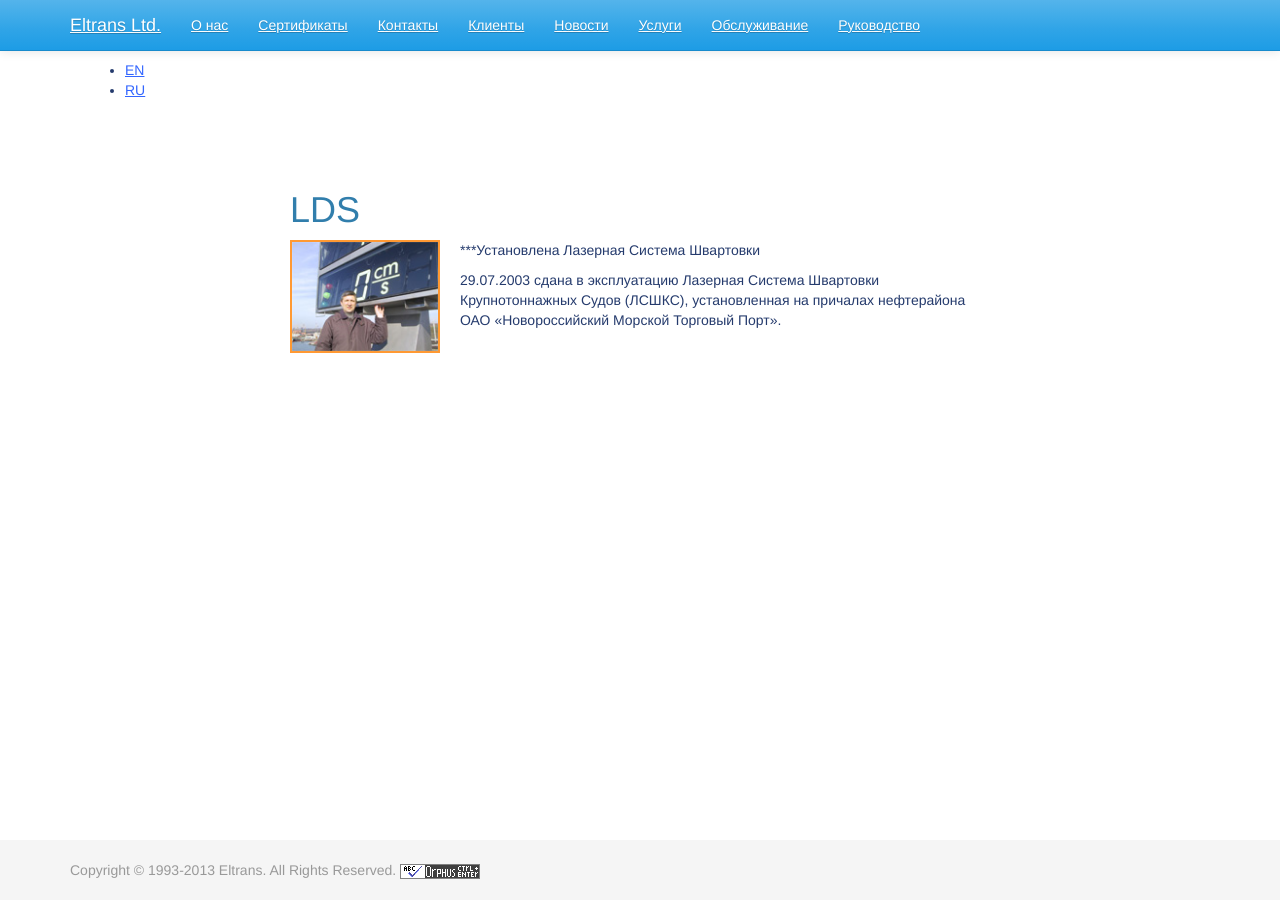
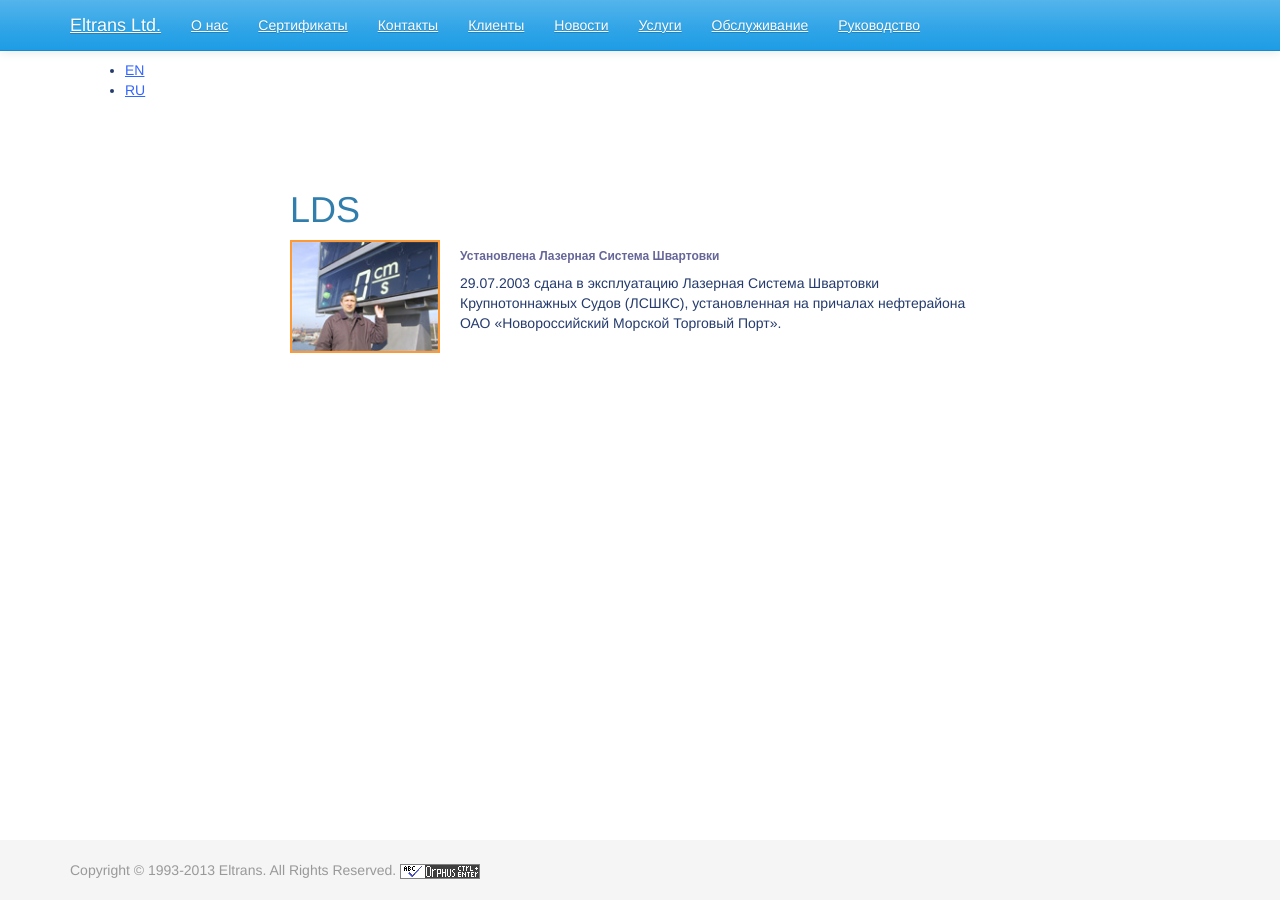
Before and after one commit to eltrans/eltrans.github.io, a Jekyll site: the page built from ru/news/_posts/2003-07-29-LDS.md, in a window 1280 px wide. Built offline with Jekyll 4.4.1, drawn with Linux system fonts in a browser that asks for light colours; nearby versions of some CDN libraries; library files that are not in the unit come from our copies.

```diff
--- a/ru/news/_posts/2003-07-29-LDS.md
+++ b/ru/news/_posts/2003-07-29-LDS.md
@@ -4,6 +4,7 @@ title: LDS
 lang: ru
 ---
 <img src="/images/lds.jpg" width="150" height="113" align="left" class="bleft" />
-***Установлена Лазерная Система Швартовки
+
+### Установлена Лазерная Система Швартовки
 
 29.07.2003 сдана в эксплуатацию Лазерная Система Швартовки Крупнотоннажных Судов (ЛСШКС), установленная на причалах нефтерайона ОАО «Новороссийский Морской Торговый Порт».
```
